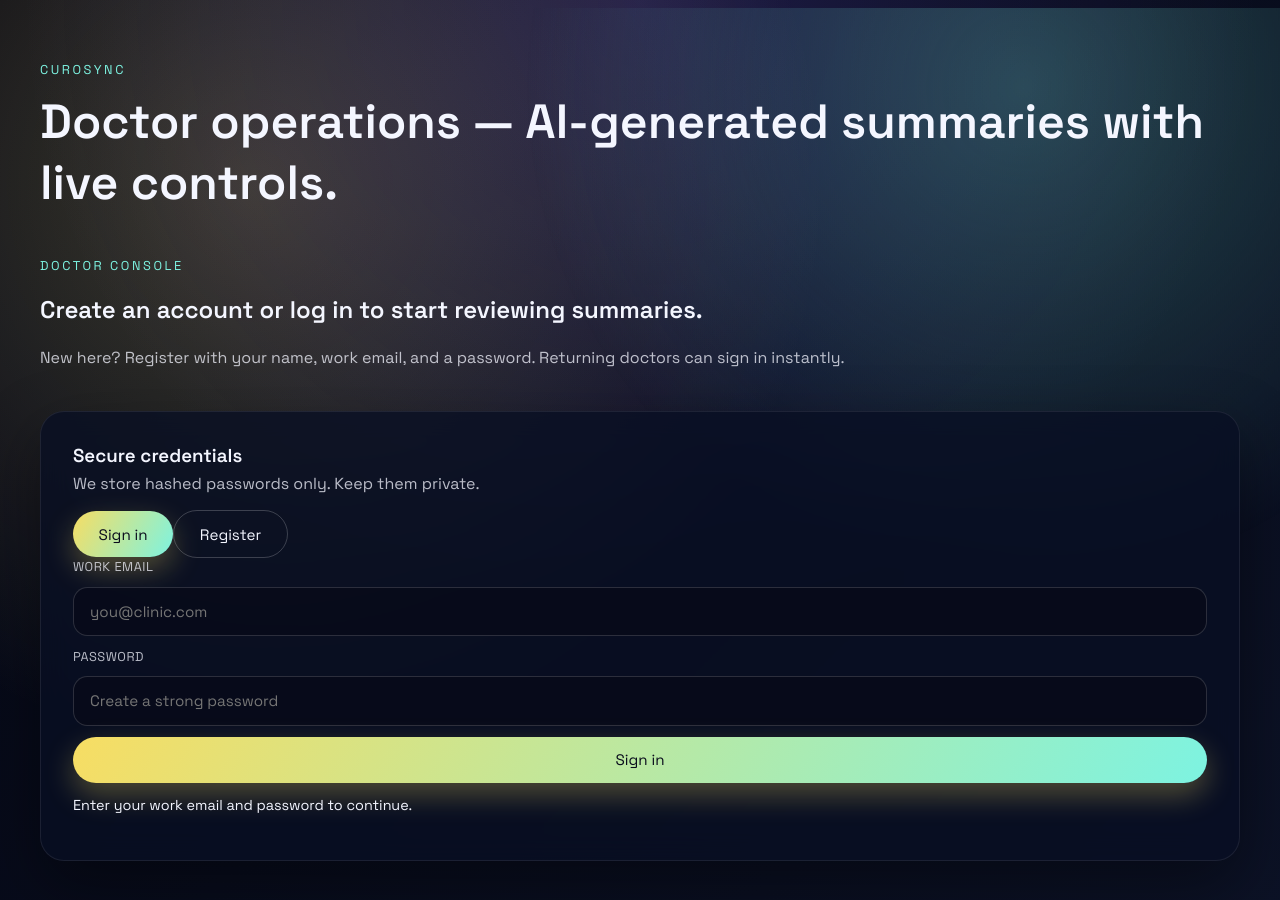
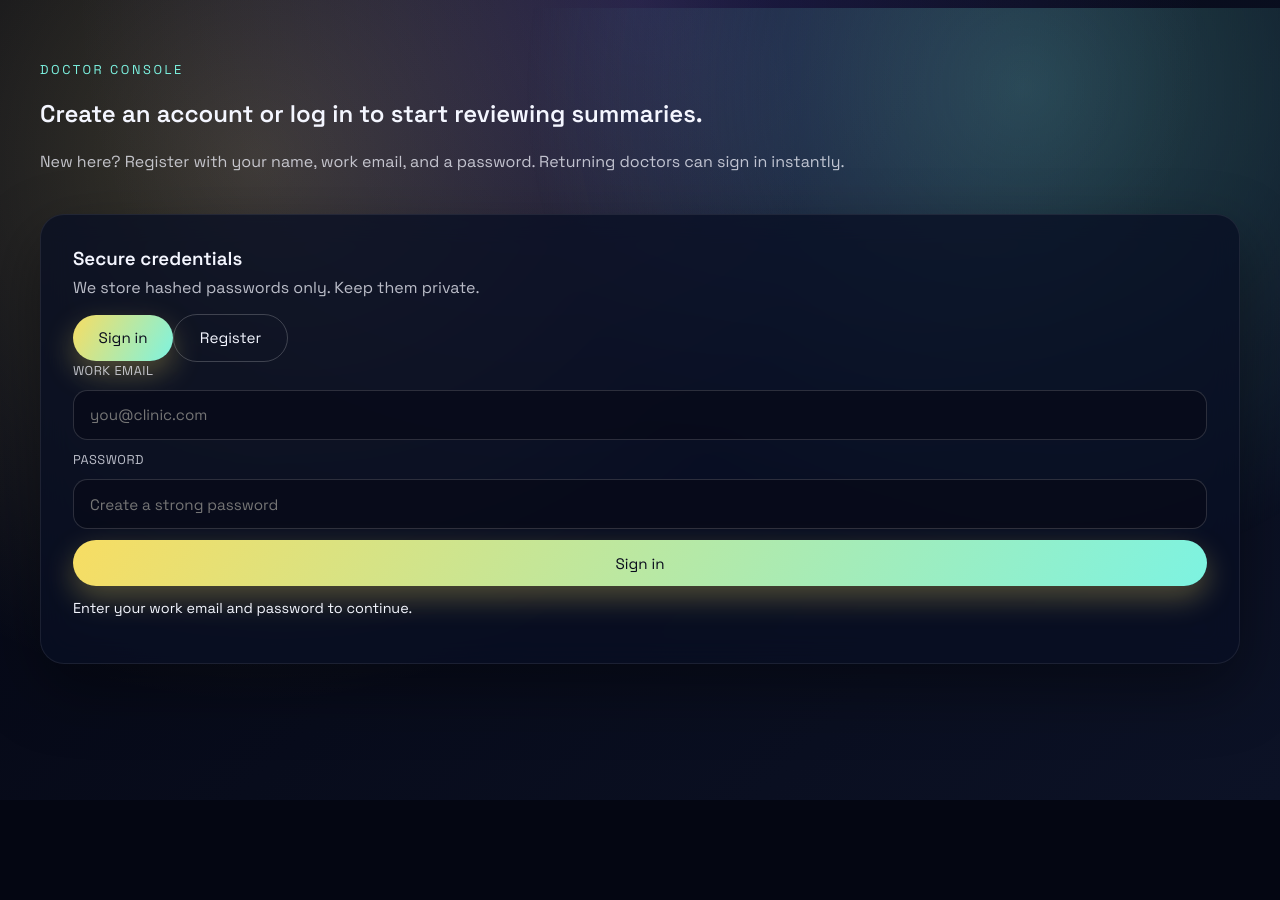
Before and after one commit to Dakshya52/frontend_for_curo_sync_doctor, a React (Vite) app: page / in a window 1280 px wide. Shown: the top 900 px of the page. After the commit the page ends 800 px from the top, so only its background shows below. Built offline with nearby package versions, Linux system fonts and the light colour scheme; no server answers; a web font is replaced by a local one.

Commit message:
feat: enhance prescription submission by including patient username in request payload

```diff
--- a/src/App.jsx
+++ b/src/App.jsx
@@ -3,13 +3,6 @@ import DoctorConsole from './components/DoctorConsole.jsx'
 export default function App() {
   return (
     <div className="app-shell">
-      <header className="topbar">
-        <div>
-          <p className="tag">CuroSync</p>
-          <h1>Doctor operations — AI-generated summaries with live controls.</h1>
-        </div>
-      </header>
-
       <main className="viewport">
         <DoctorConsole />
       </main>
--- a/src/components/DoctorConsole.jsx
+++ b/src/components/DoctorConsole.jsx
@@ -313,7 +313,12 @@ export default function DoctorConsole() {
       const response = await authorizedFetch(`${API_BASE_URL}/api/prescriptions`, {
         method: 'POST',
         headers: { 'Content-Type': 'application/json' },
-        body: JSON.stringify({ callId: summary.callId, items, notes }),
+        body: JSON.stringify({
+          callId: summary.callId,
+          patientUsername: summary.patientUsername,
+          items,
+          notes
+        }),
       })
       const payload = await response.json().catch(() => ({}))
       if (!response.ok) {
```
